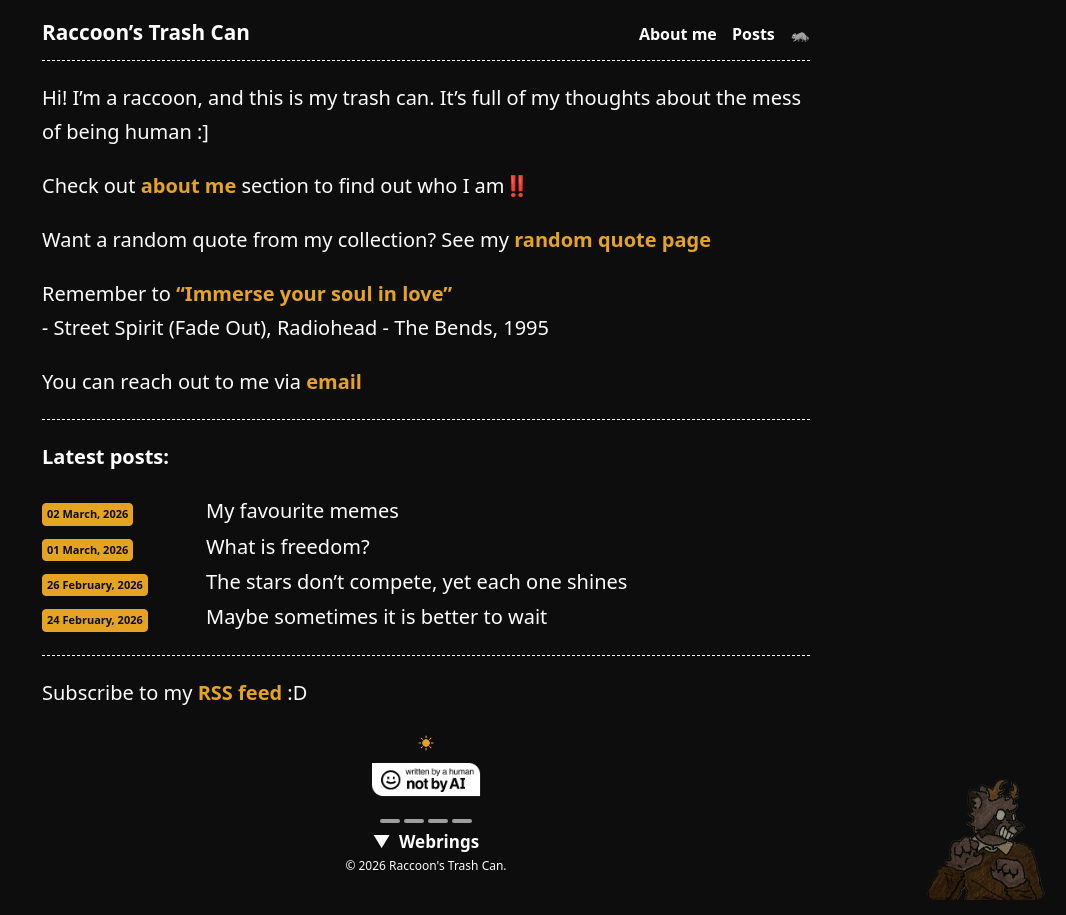
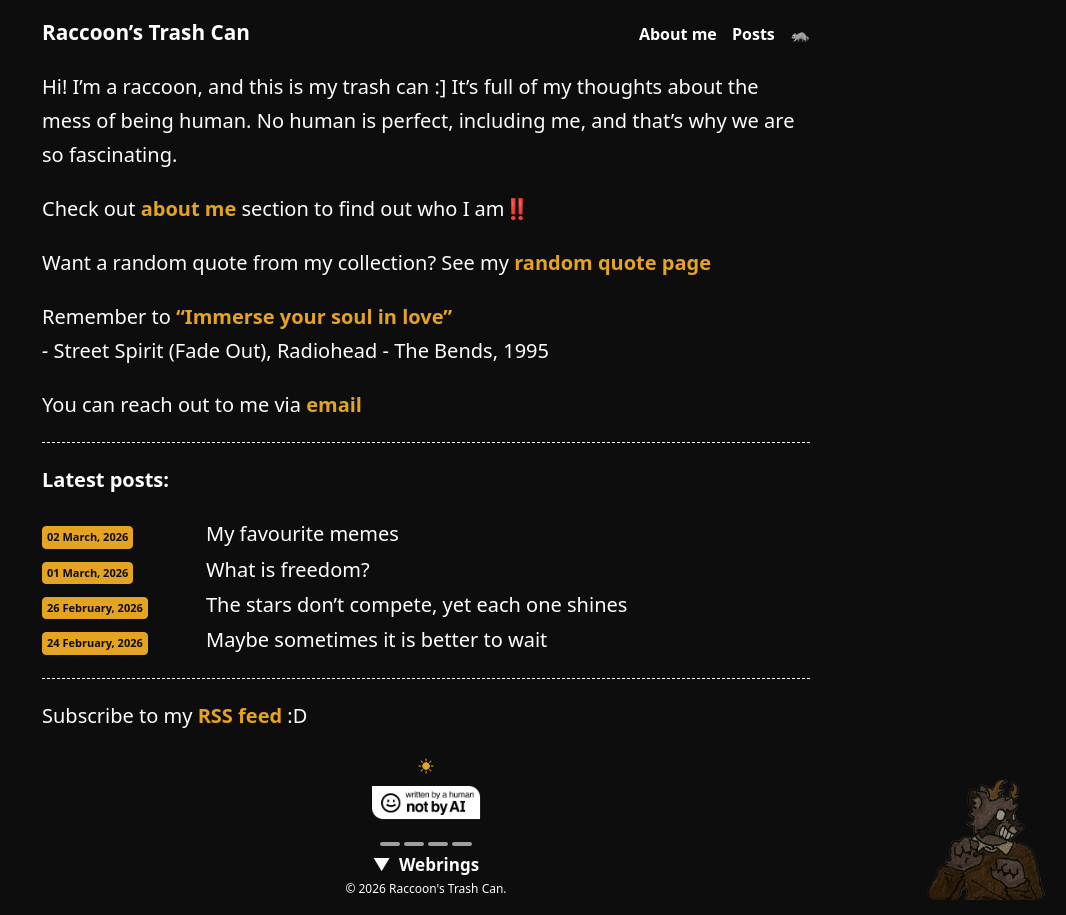
Before and after one commit to raccoonfangz/raccoonfangz.github.io, a Jekyll site: the page built from index.md, in a window 1280 px wide. Shown: the whole page, without its empty margins (214-1280 px from the left). Built offline with Jekyll 4.4.1, drawn with Linux system fonts in a browser that asks for light colours; grey boxes are pictures that could not be loaded.

Commit message:
Update index.md

```diff
--- a/index.md
+++ b/index.md
@@ -3,9 +3,7 @@ layout: default
 title: Raccoon's Trash Can
 ---
 
-___
-
-Hi! I’m a raccoon, and this is my trash can. It’s full of my thoughts about the mess of being human :]
+Hi! I’m a raccoon, and this is my trash can :] It’s full of my thoughts about the mess of being human. No human is perfect, including me, and that’s why we are so fascinating.
 
 Check out __[about me](about-me)__ section to find out who I am‼️
 
```
